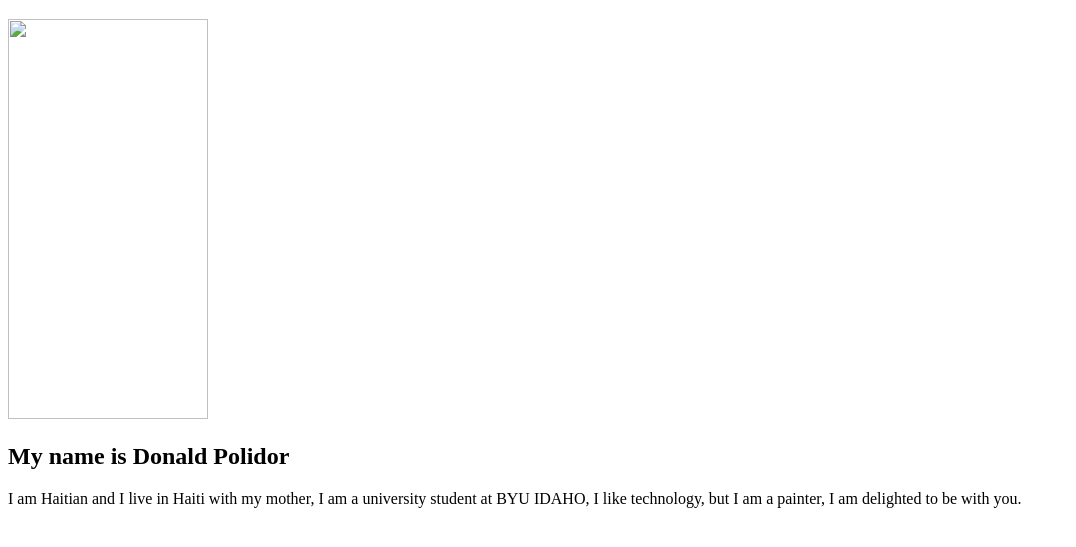
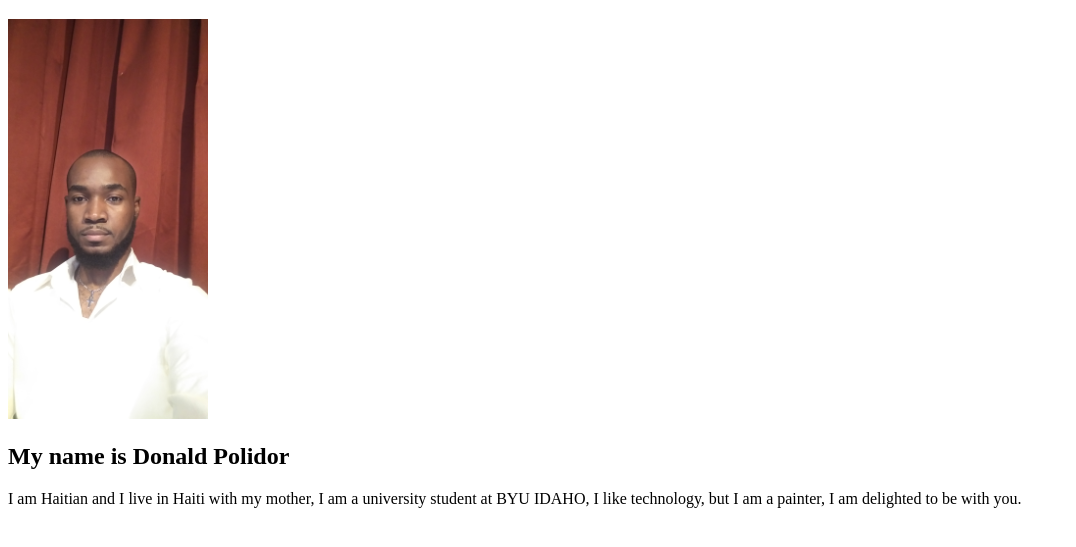
Before and after one commit to donaldpolidor/wdd130, a plain HTML site: page index.html in a window 1280 px wide. Shown: the part 61-608 px from the top of the page, without its empty margins (0-1076 px from the left). Drawn offline with Linux system fonts and the light colour scheme.

Commit message:
Fixing the image link

```diff
--- a/index.html
+++ b/index.html
@@ -8,7 +8,7 @@
     </head>
     <body>
         <h1>About me</h1>
-        <img src="photo.jpg" width="200" height="400"/>
+        <img src="./aboutme/image/style/photo.jpg" width="200" height="400"/>
         <h2>My name is <b>Donald Polidor</b></h2>
         <p>I am Haitian and I live in Haiti with my mother, I am a university
             student at BYU IDAHO, I like technology, but I am a
```
